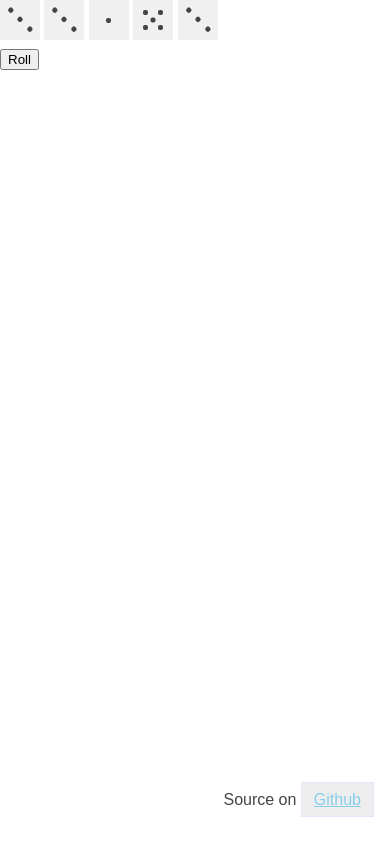
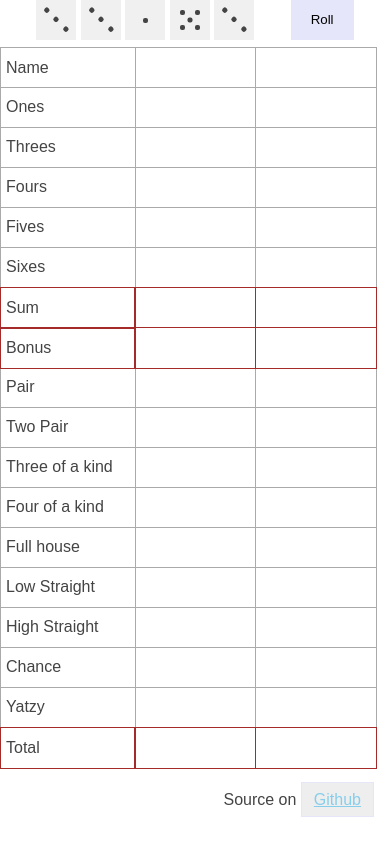
Before and after one commit to erikpantzar/yatzy, a website: page index.html in a window 390 px wide. Drawn offline with Linux system fonts and the light colour scheme.

Commit message:
Added Yatzy table and layout for mobileÄ (#1)

```diff
--- a/button.css
+++ b/button.css
@@ -13,3 +13,12 @@
 
   transition: color 200ms ease-in-out, background 200ms ease-in-out;
 }
+
+
+.button-roller {
+  background: lavender;
+  padding: 0 20px;
+  border: 0;
+  line-height: 40px;
+  height: 40px;
+}
--- a/index.html
+++ b/index.html
@@ -15,7 +15,7 @@
   <link rel="apple-touch-icon" sizes="144x144" href="./favicon//apple-icon-144x144.png">
   <link rel="apple-touch-icon" sizes="152x152" href="./favicon//apple-icon-152x152.png">
   <link rel="apple-touch-icon" sizes="180x180" href="./favicon//apple-icon-180x180.png">
-<link rel="icon" type="image/png" sizes="192x192"  href="./favicon//android-icon-192x192.png">
+  <link rel="icon" type="image/png" sizes="192x192" href="./favicon//android-icon-192x192.png">
   <link rel="icon" type="image/png" sizes="32x32" href="./favicon//favicon-32x32.png">
   <link rel="icon" type="image/png" sizes="96x96" href="./favicon//favicon-96x96.png">
   <link rel="icon" type="image/png" sizes="16x16" href="./favicon//favicon-16x16.png">
@@ -27,18 +27,17 @@
   <link rel="stylesheet" href="./reset.css" />
   <link rel="stylesheet" href="./dice.css" />
   <link rel="stylesheet" href="./button.css" />
+  <link rel="stylesheet" href="./table.css">
+  <link rel="stylesheet" href="./layout.css">
   <style>
-    body {
-      font-family: sans-serif;
-      font: 1rem/1.5 sans-serif;
-      color: #444;
-    }
 
     .footer {
-      position: absolute;
+      position: sticky;
       bottom: 0;
       left: 0;
       right: 0;
+      display: block;
+      width: 100%;
 
       box-sizing: border-box;
       padding: 1rem;
@@ -49,8 +48,8 @@
 
 <body>
   <main>
-    <section>
-
+    <section class="layout-dice-section">
+      <div>
       <label class="label-dice dice-container" for="one" data-value="3">
         <input type="checkbox" id="one"></input>
         <div class="dice">
@@ -225,7 +224,7 @@
       </label>
 
 
-      <label class="label-dice dice-container" for="four"  data-value="3">
+      <label class="label-dice dice-container" for="four" data-value="3">
         <input type="checkbox" id="four"></input>
         <div class="dice">
           <div class="one">
@@ -280,12 +279,9 @@
             </div>
           </div>
         </div>
-
-
       </label>
 
-
-      <label class="label-dice dice-container" for="five"  data-value="4">
+      <label class="label-dice dice-container" for="five" data-value="4">
         <input type="checkbox" id="five"></input>
         <div class="dice">
           <div class="one">
@@ -340,12 +336,209 @@
             </div>
           </div>
         </div>
+      </label>
 
-      </label>
+    </div>
+
+      <button class="button-roller layout-button-roller" data-attr="js-roller">Roll</button>
     </section>
 
-    <section>
-      <button class="button-roller" data-attr="js-roller">Roll</button>
+    <section class="table">
+      <!--  -->
+
+      <header class="table-labels">
+        <label>
+          Name
+        </label>
+        <label>
+          Ones
+        </label>
+
+        <label>
+          Threes
+        </label>
+
+        <label>
+          Fours
+        </label>
+
+        <label>
+          Fives
+        </label>
+
+
+        <label>
+          Sixes
+        </label>
+
+        <label class="table-label-highlight">
+          Sum
+        </label>
+
+        <label class="table-label-highlight">
+          Bonus
+        </label>
+
+        <label class="">
+          Pair
+        </label>
+
+        <label>
+          Two Pair
+        </label>
+
+        <label>
+          Three of a kind
+        </label>
+
+        <label>
+          Four of a kind
+        </label>
+
+        <label>
+          Full house
+        </label>
+
+        <label>
+          Low Straight
+        </label>
+
+        <label>
+          High Straight
+        </label>
+
+        <label>
+          Chance
+        </label>
+
+        <label>
+          Yatzy
+        </label>
+
+        <label class="table-label-highlight">
+          Total
+        </label>
+      </header>
+
+      <!-- end of table labels -->
+
+      <section class="table-values">
+
+        <input type="text" />
+
+
+        <input type="number" >
+
+
+
+        <input type="number" >
+
+
+        <input type="number" >
+
+        <input type="number">
+
+
+
+        <input type="number" >
+
+
+        <input type="number" >
+
+
+        <input type="number" >
+
+
+        <input type="number" >
+
+
+        <input type="number" >
+
+
+        <input type="number" >
+
+
+        <input type="number" >
+
+
+        <input type="number" >
+
+        <input type="number" >
+
+
+        <input type="number" >
+
+
+        <input type="number" >
+
+
+        <input type="number" >
+
+
+        <input type="number" >
+
+    </section>
+
+    <section class="table-values">
+
+        <input type="text" />
+
+
+        <input type="number" >
+
+
+
+        <input type="number" >
+
+
+
+        <input type="number" >
+
+
+        <input type="number">
+
+
+
+        <input type="number" >
+
+
+        <input type="number" >
+
+
+        <input type="number" >
+
+
+        <input type="number" >
+
+
+        <input type="number" >
+
+
+        <input type="number" >
+
+
+        <input type="number" >
+
+
+        <input type="number" >
+
+        <input type="number" >
+
+
+        <input type="number" >
+
+
+        <input type="number" >
+
+
+        <input type="number" >
+
+
+        <input type="number" >
+
+    </section>
+
+
     </section>
   </main>
 
--- /dev/null
+++ b/layout.css
@@ -0,0 +1,12 @@
+.layout-dice-section {
+  display: flex;
+
+  align-items: stretch;
+  justify-content: space-evenly;
+}
+
+@media (min-width: 768px) {
+  .layout-dice-section {
+    max-width: 400px;
+  }
+}
--- a/reset.css
+++ b/reset.css
@@ -2,3 +2,15 @@ html, body {
     margin: 0;
     padding: 0;
 }
+
+
+input {
+    margin: 0;
+    padding: 0;
+}
+
+body {
+    font-family: sans-serif;
+    font: 1rem/1.5 sans-serif;
+    color: #444;
+  }
--- /dev/null
+++ b/table.css
@@ -0,0 +1,52 @@
+:root {
+  --cell-height: 40px;
+}
+
+.table {
+  display: grid;
+  grid-template-columns: 135px repeat(4, 120px [col-end]);
+}
+
+.table-labels label {
+  border: 1px solid #aaa;
+  border-bottom: 1px solid #aaa;
+  border-right: 0;
+  border-top: 0;
+  padding-top: 1px;
+}
+
+.table-labels label:first-child {
+  height: 39px;
+  border-top: 1px solid #aaa;
+}
+
+.table-values input:nth-child(7),
+.table-values input:nth-child(8),
+.table-values input:nth-child(18),
+
+.table-labels label:nth-child(8),
+.table-labels label:nth-child(7),
+.table-labels label:nth-child(18)
+ {
+  border: 1px solid brown;
+  z-index: 3;
+}
+
+.table-labels,
+.table-values {
+  display: grid;
+  grid-template-rows: repeat(19, var(--cell-height) [col-start]);
+}
+
+.table-labels label {
+  line-height: var(--cell-height);
+  height: var(--cell-height);
+  padding: 0 0 0 5px;
+}
+
+.table-values input {
+  width: 100%;
+  height: var(--cell-height);
+  text-align: center;
+  border: 1px solid #aaa;
+}
```
Lines whose indentation alone changed are shown as unchanged.
